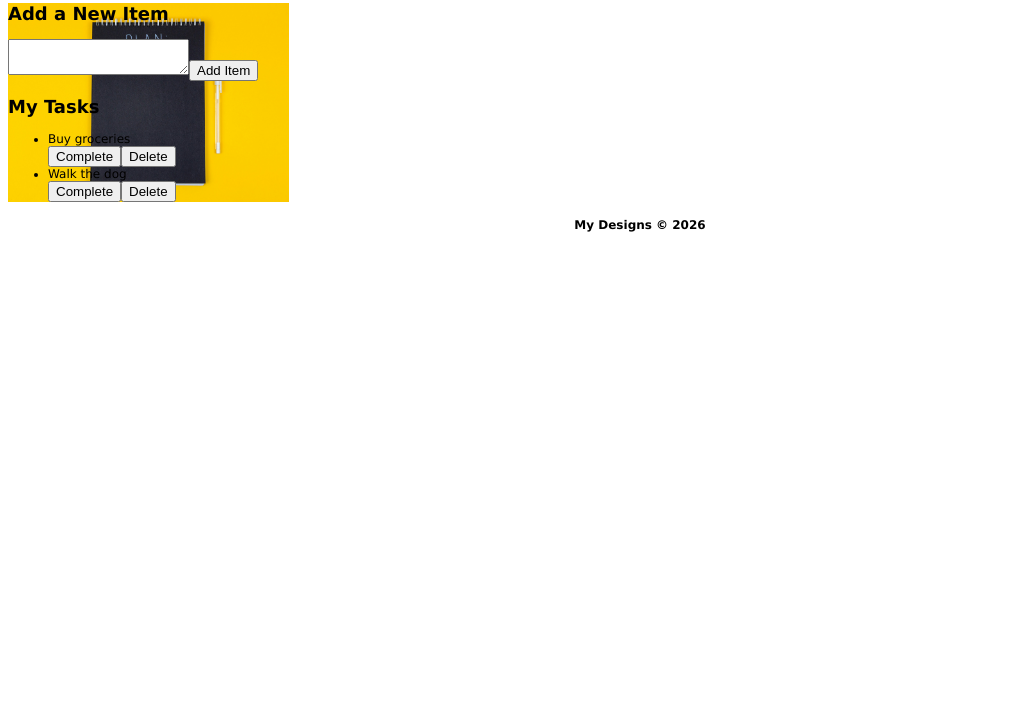
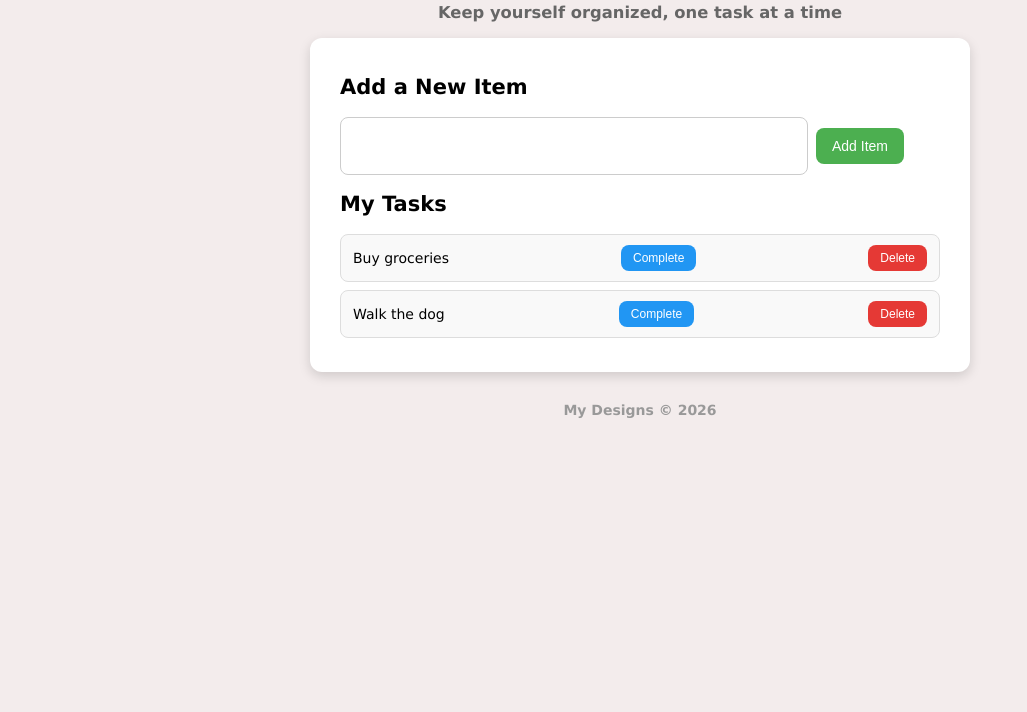
Before and after one commit to MetrobusDesigns/May2026-Javascript-class, a website: page unit2/todolist/index.html in a window 1280 px wide. Shown: the part 88-800 px from the top of the page, without its empty margins (0-1027 px from the left). Drawn offline with Linux system fonts and the light colour scheme.

Commit message:
added buttons, revert from previous save repository

```diff
--- a/unit2/todolist/index.html
+++ b/unit2/todolist/index.html
@@ -14,11 +14,8 @@
     <!-- text field and button here -->
 <textarea id="todo-input"></textarea><button id="add-btn"> Add Item</button>
     <h2>My Tasks</h2>
-
-    <ul>
-        <li>Buy groceries</li><button id="complete" alt="complete button">Complete</button><button id ="delete" alt="delete button">Delete</button>
-        <li>Walk the dog</li><button id="complete" alt="complete button">Complete</button><button id ="delete" alt="delete button">Delete</button>
-    </ul>
+<! -- added task list here --->
+    <ul id="task-list"></ul>
 </div>
 <footer>
     <h4>My Designs &#169 2026</h4></footer>
--- a/unit2/todolist/index.js
+++ b/unit2/todolist/index.js
@@ -0,0 +1,75 @@
+var tasks = [
+    { text: "Buy groceries", completed: false },
+    { text: "Walk the dog", completed: false }
+];
+
+function renderTasks() {
+    let ul = document.getElementById("task-list");
+    ul.innerHTML = "";
+
+    for (let i = 0; i < tasks.length; i++) {
+        let li = document.createElement("li");
+        li.className = "task-item";
+        li.textContent = tasks[i].text;
+        if (tasks[i].completed) {
+            li.style.textDecoration = "line-through";
+            li.style.opacity = "0.7";
+        }
+
+        let completeBtn = document.createElement("button");
+        completeBtn.textContent = tasks[i].completed ? "Undo" : "Complete";
+        completeBtn.className = "complete-btn";
+        completeBtn.setAttribute("data-index", i);
+        completeBtn.onclick = completeTask;
+
+        let deleteBtn = document.createElement("button");
+        deleteBtn.textContent = "Delete";
+        deleteBtn.className = "delete-btn";
+        deleteBtn.setAttribute("data-index", i);
+        deleteBtn.onclick = deleteTask;
+
+li.appendChild(completeBtn);
+    li.appendChild(deleteBtn);
+     ul.appendChild(li);
+    }
+}
+
+function addTask() {
+    let input = document.getElementById("todo-input");
+    let text = input.value.trim();
+
+    if (text !== "") {
+        tasks.push({ text: text, completed: false });
+        input.value = "";
+        renderTasks();
+    }
+}
+
+function deleteTask(event) {
+    let index = parseInt(event.target.getAttribute("data-index"));
+    let newTasks = [];
+    let i = 0;
+
+    while (i < tasks.length) {
+        if (i !== index) {
+            newTasks.push(tasks[i]);
+        }
+        i++;
+    }
+
+    tasks = newTasks;
+    renderTasks();
+}
+
+function completeTask(event) {
+    let index = parseInt(event.target.getAttribute("data-index"));
+
+    if (tasks[index].completed) {
+        tasks[index].completed = false;
+    } else {
+        tasks[index].completed = true;
+    }
+    renderTasks();
+}
+document.getElementById("add-btn").onclick = addTask;
+renderTasks();
--- a/unit2/todolist/style.css
+++ b/unit2/todolist/style.css
@@ -1,26 +1,109 @@
 body {
-font-family: Verdana, Geneva, Tahoma, sans-serif;
-font-size: 12px;
-font-weight: 200;
-align-items: center;
-text-decoration: none;
-align-content: auto;
-};
+    font-family: Verdana, Geneva, Tahoma, sans-serif;
+    font-size: 14px;
+    font-weight: 200;
+    background-color: #f3ecec;
+    margin: 0;
+    padding: 20px;
+}
+
+h1 {
+    text-align: center;
+    color: #333;
+}
+
+h3 {
+    text-align: center;
+    color: #666;
+}
+
+.container {
+    background-color: #ffffff;
+    max-width: 600px;
+    margin: 0 auto;
+    padding: 20px 30px;
+    border-radius: 12px;
+    box-shadow: 0 4px 12px rgba(0, 0, 0, 0.15);
+}
+
+#todo-input {
+    width: 75%;
+    height: 40px;
+    padding: 8px;
+    font-size: 14px;
+    border: 1px solid #ccc;
+    border-radius: 8px;
+    resize: none;
+    vertical-align: middle;
+}
+
+#add-btn {
+    padding: 10px 16px;
+    font-size: 14px;
+    background-color: #4CAF50;
+    color: white;
+    border: none;
+    border-radius: 8px;
+    cursor: pointer;
+    vertical-align: middle;
+    margin-left: 8px;
+}
+
+#add-btn:hover {
+    background-color: #45a049;
+}
+
+#task-list {
+    list-style: none;
+    padding: 0;
+    margin-top: 10px;
+}
+
+.task-item {
+    display: flex;
+    align-items: center;
+    justify-content: space-between;
+    padding: 10px 12px;
+    margin-bottom: 8px;
+    background-color: #f9f9f9;
+    border: 1px solid #ddd;
+    border-radius: 8px;
+    font-size: 14px;
+    gap: 8px;
+}
+
+.task-item span {
+    flex: 1;
+}
 
 button {
-    border-radius: 10px;
+    border-radius: 8px;
+    padding: 6px 12px;
+    font-size: 12px;
+    cursor: pointer;
+    border: none;
+}
+
+.complete-btn {
+    background-color: #2196F3;
+    color: white;
+}
+
+.complete-btn:hover {
+    background-color: #1976D2;
+}
+
+.delete-btn {
+    background-color: #e53935;
+    color: white;
+}
+
+.delete-btn:hover {
+    background-color: #c62828;
 }
 
 footer h4 {
-    align-items: center;
     text-align: center;
+    color: #999;
+    margin-top: 30px;
 }
-
-.container {
-    background-image: url("/todolist/images/volodymyr-hryshchenko-x_OKGbxB3fA-unsplash.jpg");
-    background-position: auto;
-   background-size: contain;
-   background-repeat: no-repeat;
-   opacity:
-    /* background-image: linear-gradient(black, white); */
-}
```
